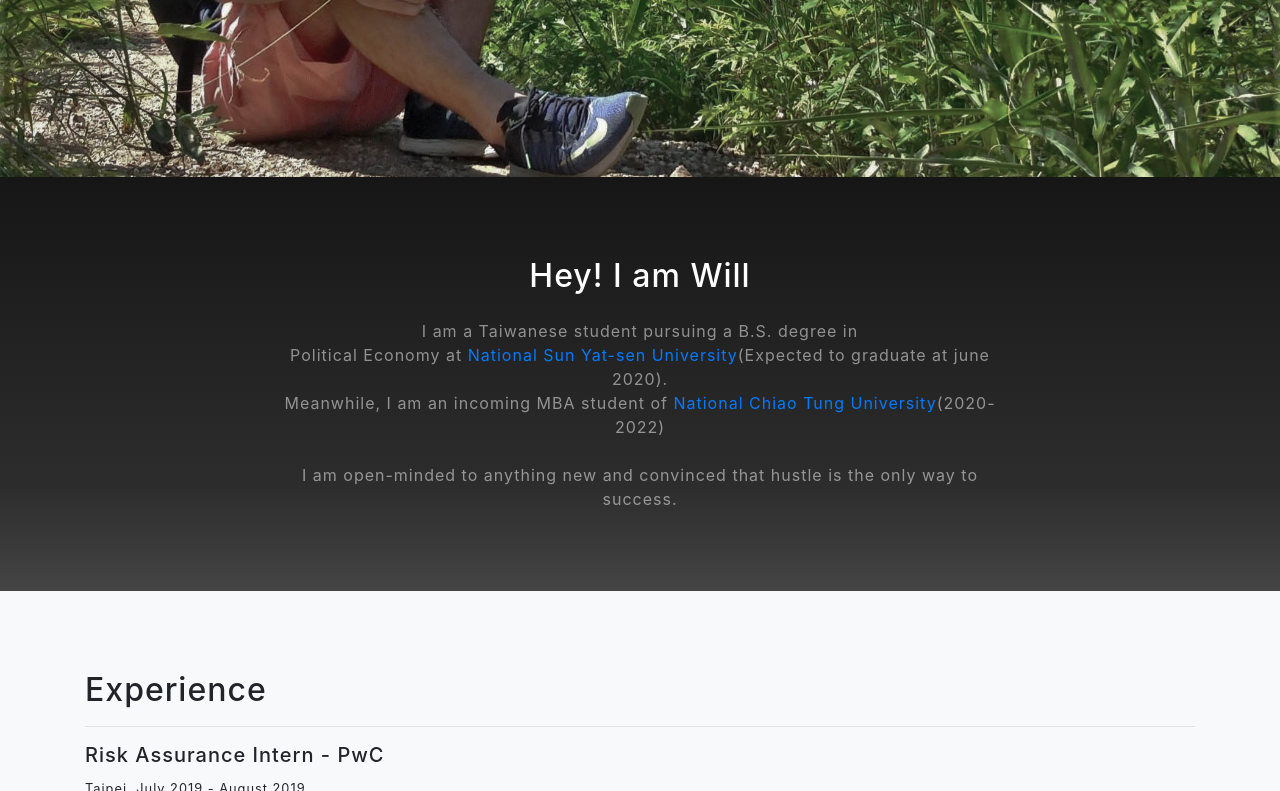
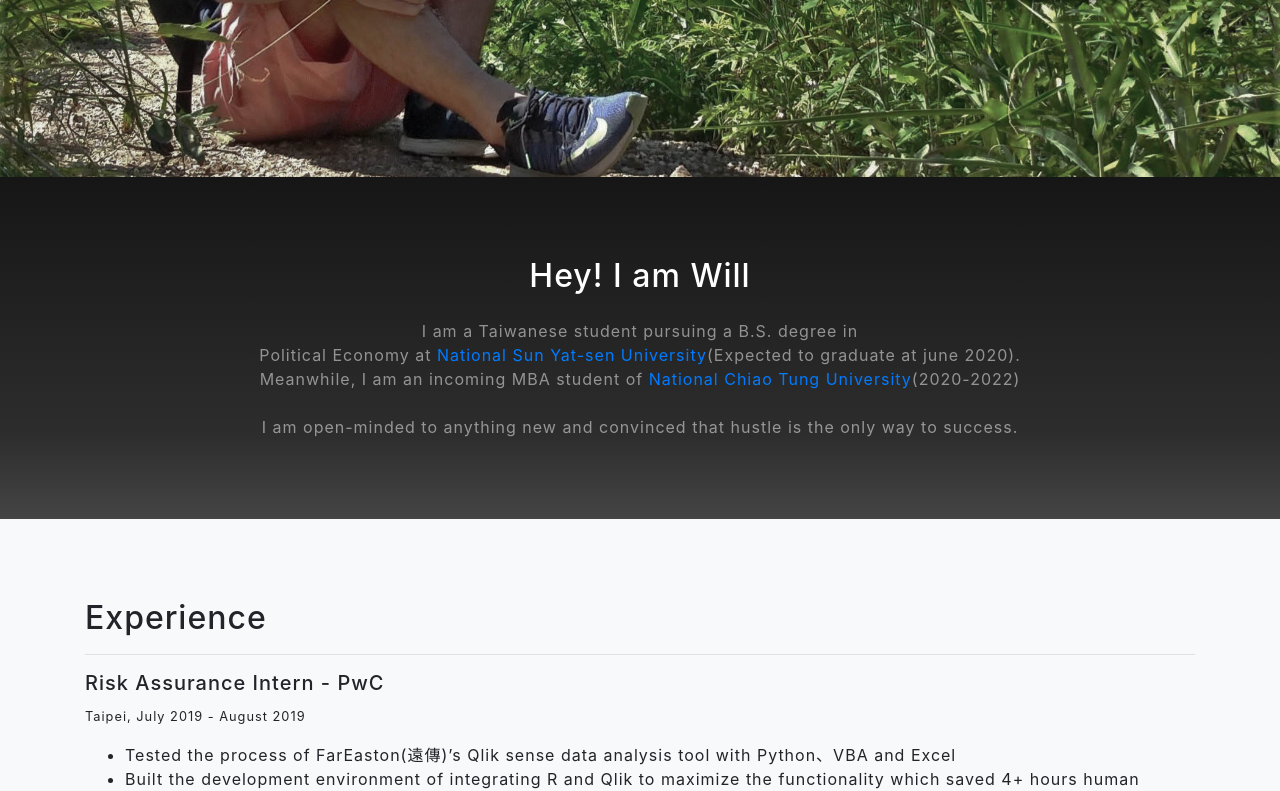
Before and after one commit to tnciw/tnciw.backup, a website with bundled scripts: page index.html in a window 1280 px wide. Shown: the part 623-1414 px from the top of the page. Built offline with nearby package versions, Linux system fonts and the light colour scheme.

Commit message:
change a little on hey section

```diff
--- a/index.html
+++ b/index.html
@@ -90,10 +90,14 @@
   <section id="about" class="about-section text-center">
     <div class="container">
       <div class="row">
-        <div class="col-lg-8 mx-auto">
+        <div class="col-lg-1">
+        </div>
+        <div class="col-lg-10 mx-auto">
           <h2 class="text-white mb-4">Hey! I am Will</h2>
           <p class="text-white-50">I am a Taiwanese student pursuing a B.S. degree in </br>Political Economy at
             <a href="http://www.nsysu.edu.tw/">National Sun Yat-sen University</a>(Expected to graduate at june 2020).</br> Meanwhile, I am an incoming MBA student of <a href="http://www.nctu.edu.tw/">National Chiao Tung University</a>(2020-2022)</br></br>I am open-minded to anything new and convinced that hustle is the only way to success. </p>
+        </div>
+        <div class="col-lg-1">
         </div>
       </div>
 <!--      <img src="img/ipad.png" class="img-fluid" alt="">
```
